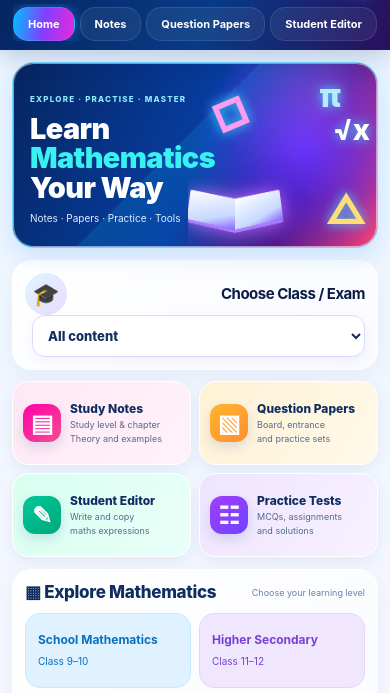
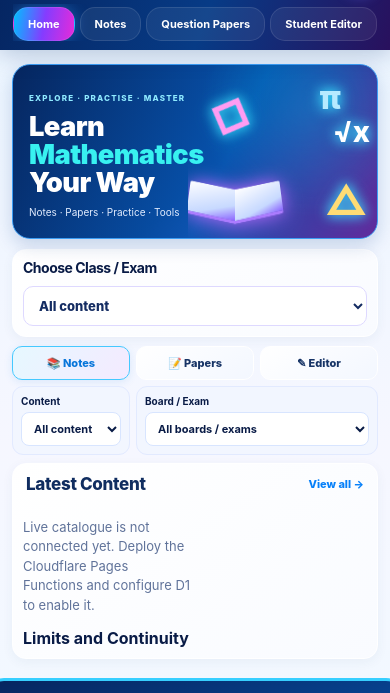
Before and after one commit to Lavsing1/mathslearn-platform, a website: page index.html in a window 390 px wide. Shown: the part 49-742 px from the top of the page. Drawn offline with nearby package versions, Linux system fonts and the light colour scheme; no server answers.

Commit message:
Clean up mobile layout and remove filler
Simplify the mobile homepage, hide extra sections, and remove sample placeholder cards.

```diff
--- a/index.html
+++ b/index.html
@@ -75,11 +75,11 @@
 <section class="section" id="notes">
 
  <div class="mobile-section-heading latest-heading"><h2>Latest Content</h2><a href="#notes">View all →</a></div>
- <div id="notesList" class="content-grid"><article class="content-card"><span class="pill">Example layout</span><div class="formula">lim sin x / x</div><strong>Limits and Continuity</strong><p class="muted">Sample card for layout preview. Replace with verified notes before launch.</p></article></div>
+ <div id="notesList" class="content-grid"></div><strong>Limits and Continuity</strong><p class="muted">Sample card for layout preview. Replace with verified notes before launch.</p></article></div>
 </section>
 <section class="section" id="papers">
  <div class="section-head"><h2>📝 Question Papers</h2></div>
- <div id="papersList" class="content-grid"><article class="content-card"><span class="pill orange">Example layout</span><div class="formula">x = (−b ± √D) / 2a</div><strong>Quadratic Equations — Practice Paper</strong><p class="muted">Sample card for layout preview. Replace with verified papers before launch.</p></article></div>
+ <div id="papersList" class="content-grid"></div><strong>Quadratic Equations — Practice Paper</strong><p class="muted">Sample card for layout preview. Replace with verified papers before launch.</p></article></div>
 </section>
 
 <section class="section" id="student-editor">
--- a/styles.css
+++ b/styles.css
@@ -201,3 +201,31 @@
  .feature-tile{min-height:84px}.global-type-label,.global-board-label{min-width:0}
  #notesList,#papersList{grid-template-columns:repeat(2,minmax(0,1fr))!important}
 }
+
+/* Mobile cleanup pass: remove decorative filler and keep the real learning catalogue central */
+@media(max-width:560px){
+ .mobile-feature-strip,.mobile-explore,.mobile-benefits,.mobile-bottom-nav{display:none!important}
+ .mobile-hero{margin:4px 0 10px!important;min-height:154px!important;padding:20px 16px!important;border-radius:18px!important;background:linear-gradient(115deg,#06265f 0%,#0753ae 58%,#52208a 100%)!important;box-shadow:0 7px 18px rgba(8,58,135,.18)!important;border:1px solid #3b9df4!important}
+ .mobile-hero:before{background:radial-gradient(circle at 82% 24%,rgba(0,226,255,.22),transparent 34%),linear-gradient(135deg,transparent 55%,rgba(185,102,255,.16))!important}
+ .mobile-hero h1{font-size:clamp(25px,7vw,31px)!important}
+ .mobile-hero p{font-size:10px!important;white-space:normal!important}
+ .hero-pi,.hero-root,.hero-cube,.hero-triangle{filter:drop-shadow(0 0 7px rgba(54,222,255,.42))}
+ .class-picker{margin-bottom:9px!important;padding:11px!important;border-radius:15px!important;box-shadow:0 3px 12px rgba(25,64,120,.07)!important}
+ .class-picker .section-head:before{display:none!important}
+ .class-picker .section-head h2{font-size:14px!important}
+ .mobile-class-select{margin:9px 0 0!important}
+ .mobile-class-select select{min-height:40px!important;border-radius:10px!important;box-shadow:none!important}
+ .content-tabs{display:grid!important;grid-template-columns:repeat(3,minmax(0,1fr))!important;gap:6px!important;margin:0 0 8px!important}
+ .content-tab{padding:9px 3px!important;border-radius:10px!important;font-size:11px!important;box-shadow:none!important}
+ .content-tab.active{box-shadow:0 2px 8px rgba(30,120,220,.12)!important}
+ .global-type-label,.global-board-label{padding:8px!important;border-radius:11px!important;background:#f2f6ff!important;border-color:#e2eaff!important;box-shadow:none!important}
+ .global-type-label select,.global-board-label select{padding:8px!important;border-radius:8px!important}
+ .home-dashboard>.section{padding:10px!important;margin-bottom:9px!important;border-radius:14px!important;box-shadow:0 3px 12px rgba(35,64,110,.055)!important}
+ .mobile-section-heading.latest-heading{display:flex!important}
+ #notesList,#papersList{grid-template-columns:repeat(2,minmax(0,1fr))!important;gap:8px!important}
+ .home-dashboard .content-card{min-height:0!important;padding:9px!important;border-radius:13px!important;box-shadow:0 3px 10px rgba(27,81,147,.08)!important;border:1px solid #e5edfb!important}
+ .home-dashboard .content-card .formula{font-size:16px!important;margin:3px 0!important}
+ .home-dashboard .content-card strong{font-size:12px!important}
+ .home-dashboard .content-card p{font-size:9px!important}
+ .footer{border-radius:16px 16px 0 0!important}
+}
```
